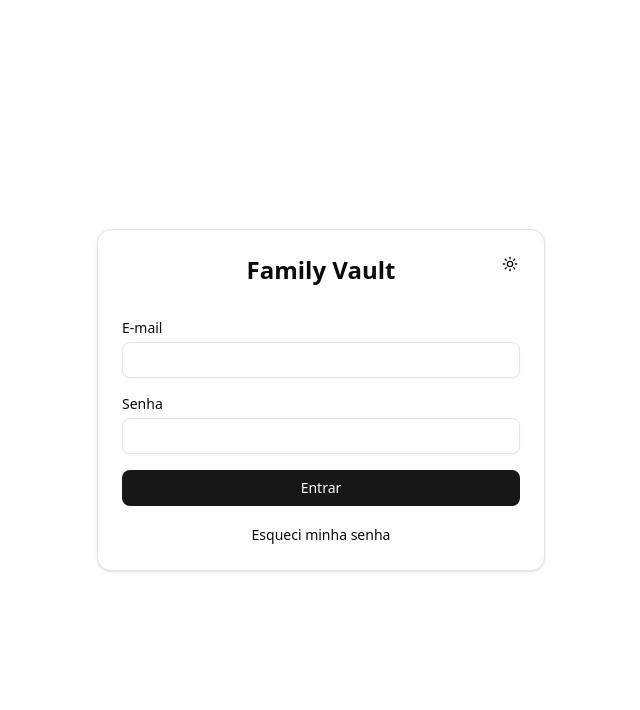
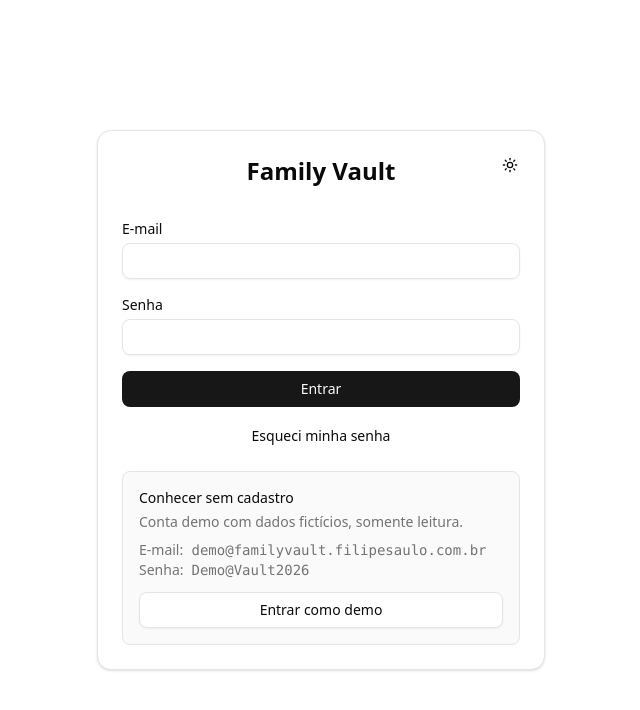
Before and after one commit to Filipe-Saulo/family-vault-web, a React (Vite) app: page /login in a window 1280 px wide. Shown: the top 710 px of the page, without its empty margins (319-959 px from the left). Built offline with nearby package versions, Linux system fonts and the light colour scheme.

Commit message:
feat(login): demo account box with a one-click demo login
Shows the public demo credentials (read-only, fictitious data) on the login
screen and an "Entrar como demo" button that signs in with them. The password
must match DemoSeed:Password on the API.

```diff
--- a/src/Pages/Login.tsx
+++ b/src/Pages/Login.tsx
@@ -7,6 +7,7 @@ import { Card, CardContent, CardHeader, CardTitle } from '../components/ui/card'
 import { Input } from '../components/ui/input'
 import { ThemeToggle } from '../components/ui/theme-toggle'
 import { useAuth } from '../contexts/AuthContext'
+import { DEMO_EMAIL, DEMO_PASSWORD } from '../lib/demo'
 
 function Login() {
     const { login, user } = useAuth()
@@ -19,9 +20,13 @@ function Login() {
 
     async function handleSubmit(e: FormEvent) {
         e.preventDefault()
+        await enter(email, password)
+    }
+
+    async function enter(loginEmail: string, loginPassword: string) {
         setLoading(true)
         try {
-            await login(email, password)
+            await login(loginEmail, loginPassword)
             navigate('/dashboard')
         } catch {
             // erro já reportado via toast dentro de login()
@@ -96,6 +101,38 @@ function Login() {
                             </Link>
                         </div>
                     </form>
+
+                    <section
+                        aria-labelledby="demo-title"
+                        className="mt-6 rounded-md border bg-muted/50 p-4 text-sm"
+                    >
+                        <h2
+                            id="demo-title"
+                            className="font-medium text-foreground"
+                        >
+                            Conhecer sem cadastro
+                        </h2>
+                        <p className="mt-1 text-muted-foreground">
+                            Conta demo com dados fictícios, somente leitura.
+                        </p>
+                        <dl className="mt-2 grid grid-cols-[auto_1fr] gap-x-2 text-muted-foreground">
+                            <dt>E-mail:</dt>
+                            <dd className="break-all font-mono">
+                                {DEMO_EMAIL}
+                            </dd>
+                            <dt>Senha:</dt>
+                            <dd className="font-mono">{DEMO_PASSWORD}</dd>
+                        </dl>
+                        <Button
+                            type="button"
+                            variant="outline"
+                            disabled={loading}
+                            className="mt-3 w-full"
+                            onClick={() => enter(DEMO_EMAIL, DEMO_PASSWORD)}
+                        >
+                            Entrar como demo
+                        </Button>
+                    </section>
                 </CardContent>
             </Card>
         </div>
--- /dev/null
+++ b/src/lib/demo.ts
@@ -0,0 +1,4 @@
+// Conta da demonstração pública: só leitura e com dados fictícios (a API bloqueia qualquer escrita).
+// As credenciais são públicas de propósito; a senha é a mesma configurada em DemoSeed:Password na API.
+export const DEMO_EMAIL = 'demo@familyvault.filipesaulo.com.br'
+export const DEMO_PASSWORD = 'Demo@Vault2026'
```
Also changed, not shown: 1 other file (tests, documents, lock files or other folders).
